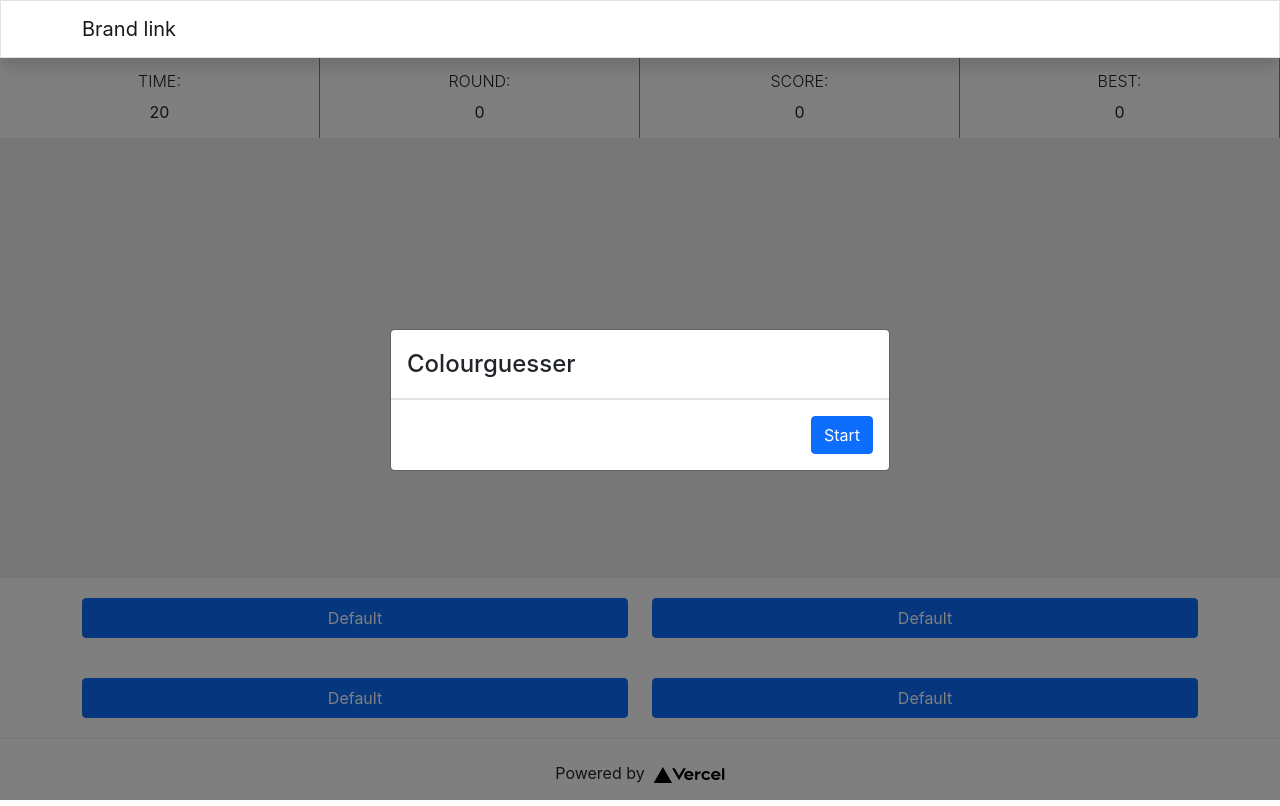
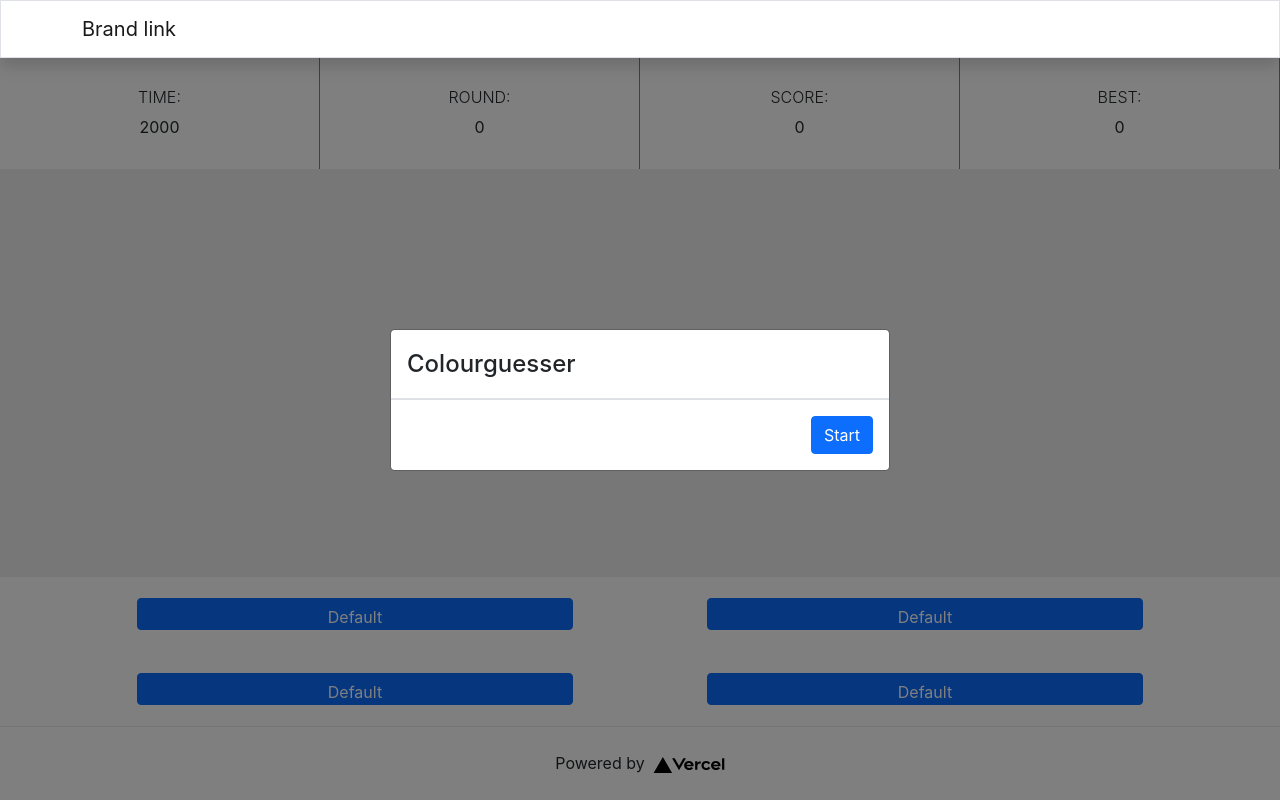
Before and after one commit to christophbrosch/colour-guesser, a Next.js app: page / in a window 1280 px wide. Built offline with nearby package versions, Linux system fonts and the light colour scheme.

Commit message:
did some scss calc magic for height of each element

```diff
--- a/components/common/Footer.js
+++ b/components/common/Footer.js
@@ -1,19 +1,17 @@
 import React from 'react'
 import Image from 'next/image'
-
-import styles from 'styles/Footer.module.scss'
 
 class Footer extends React.Component {
     render () {
         return (
-            <footer className={styles.footer}>
+            <footer className="footer">
                 <a
                 href="https://vercel.com?utm_source=create-next-app&utm_medium=default-template&utm_campaign=create-next-app"
                 target="_blank"
                 rel="noopener noreferrer"
                 >
                 Powered by{' '}
-                <span className={styles.logo}>
+                <span className="logo">
                     <Image src="/vercel.svg" alt="Vercel Logo" width={72} height={16} />
                 </span>
                 </a>
--- a/components/index/Choice.js
+++ b/components/index/Choice.js
@@ -2,6 +2,6 @@ import Button from 'react-bootstrap/Button'
 
 export default function Choice( {onClick, value} )  {
     return (
-        <Button variant="primary" onClick={onClick} style={{textTransform: 'capitalize', width: "100%", height:"100%"}}>{value}</Button>
+        <Button variant="primary" onClick={onClick} style={{textTransform: 'capitalize', width: "80%", height:"2rem"}}>{value}</Button>
     )
 }
--- a/pages/index.js
+++ b/pages/index.js
@@ -23,7 +23,7 @@ export default function Game({ colours }) {
   const [running, setRunning] = useState(false)
 
   const [score, setScore] = useState(0)
-  const [time, setTime] = useState(20.0)
+  const [time, setTime] = useState(2000.0)
   const [round, setRound] = useState(0)
   const [best, setBest] = useState(0)
 
@@ -133,7 +133,7 @@ export default function Game({ colours }) {
         <Row className="answer-area align-items-center">
           { choices.map( (choice, index) => {
             return (
-              <Col xs={3} md={6} key={index} className="answer-area__choice d-flex justify-content-center">
+              <Col xs={6} key={index} className="answer-area__choice d-flex justify-content-center">
                 <Choice onClick={() => answerButtonHandler(choice)} value={choice}/>
               </Col>
             )
--- a/styles/Footer.module.scss
+++ /dev/null
@@ -1,20 +0,0 @@
-.footer {
-    width: 100%;
-    height: 8.5vh;
-    border-top: 1px solid #eaeaea;
-    display: flex;
-    justify-content: center;
-    align-items: center;
-  }
-
-  .footer a {
-    display: flex;
-    justify-content: center;
-    align-items: center;
-    flex-grow: 1;
-  }
-
-  .logo {
-    height: 1em;
-    margin-left: 0.5rem;
-  }
--- a/styles/game.scss
+++ b/styles/game.scss
@@ -1,7 +1,7 @@
+
+$real-vh: calc(100vh - 58px);
+
 .context {
-
-  height: 10vh;
-
   &__box {
     display: flex;
     flex-direction: column;
@@ -9,6 +9,7 @@
     align-items: center;
     flex-grow: 4;
 
+    height: calc($real-vh * 0.15);
     border-right: 0.1rem solid grey;
 
   }
@@ -21,7 +22,7 @@
 }
 
 .colourpanel {
-  height: 55vh;
+  height: calc($real-vh * 0.55);
 
   & > * {
     transition: background-color 500ms ease-in-out;
@@ -29,9 +30,26 @@
 }
 
 .answer-area {
-  height: 20vh;
+  height: calc($real-vh * 0.2);
+}
 
-  &__choice {
-    height: 25%;
-  }
+.footer {
+  width: 100%;
+  height: calc($real-vh * 0.1);
+  border-top: 1px solid #eaeaea;
+  display: flex;
+  justify-content: center;
+  align-items: center;
 }
+
+.footer a {
+  display: flex;
+  justify-content: center;
+  align-items: center;
+  flex-grow: 1;
+}
+
+.logo {
+  height: 1em;
+  margin-left: 0.5rem;
+}
```
